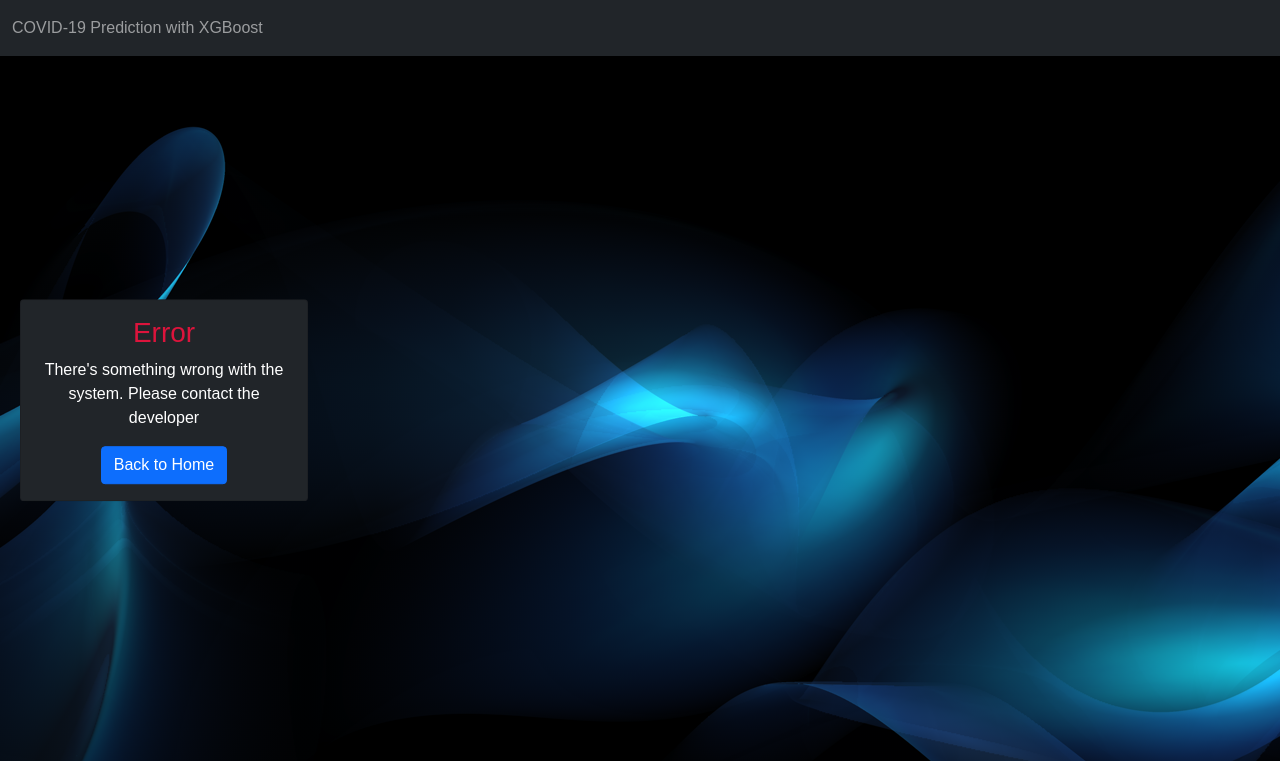
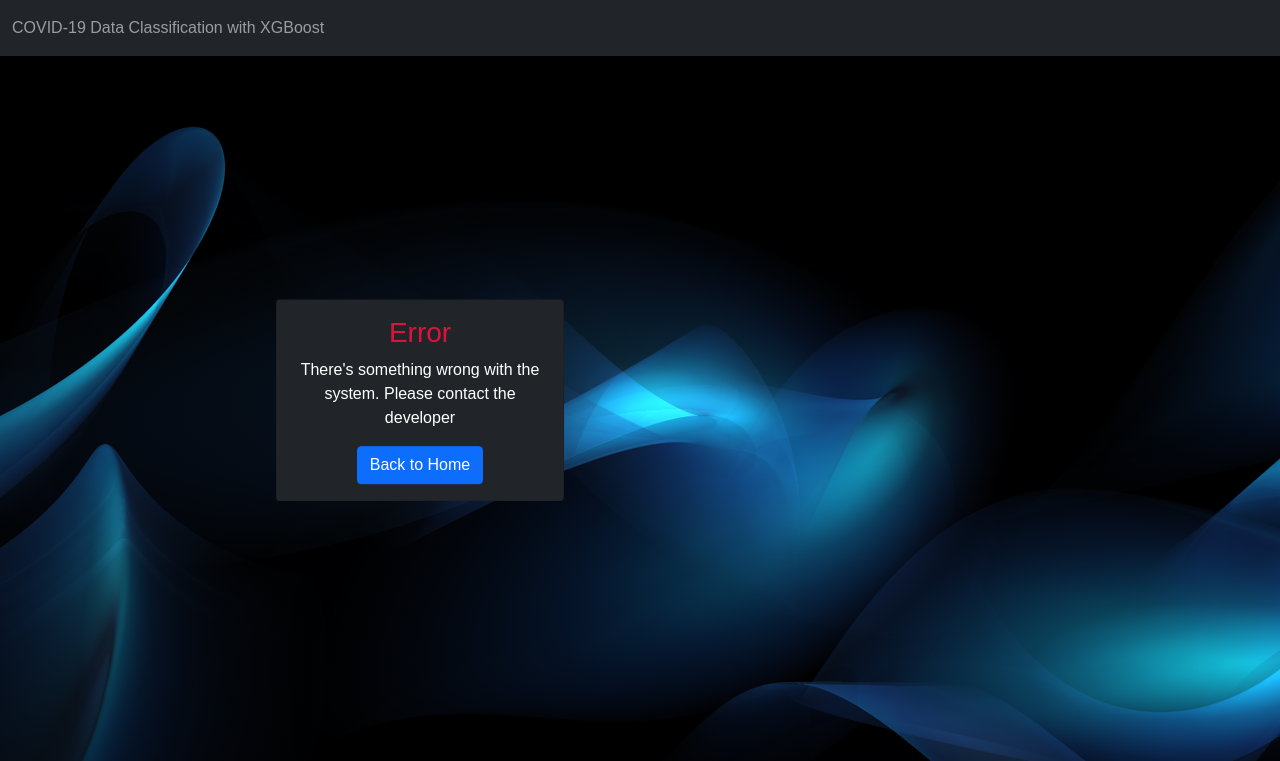
Before and after one commit to alredho/covid-pred-trial, a Flask app: template templates/result.html in a window 1280 px wide. Shown: the top 761 px of the page. Run offline with Flask 2, Linux system fonts and the light colour scheme; the template is opened without the code that fills it, so the values that code supplies are empty; parts of the project's set-up code (start-up, migrations or seed data) failed here and were passed over.

Commit message:
Add files via upload
add class fix css

```diff
--- a/app.py
+++ b/app.py
@@ -1,6 +1,8 @@
+from json import load
 from flask import Flask, render_template, url_for, request, redirect
 import numpy as np
 import pickle
+from model import Xgboost
 
 app = Flask(__name__)
 
@@ -10,8 +12,8 @@ load_model = pickle.load(open('covid_xgboost_model.pkl', 'rb'))
 def index():
     return render_template('index.html')
 
-@app.route('/test', methods = ['POST'])
-def test():
+@app.route('/classifier', methods = ['POST'])
+def classifier():
     data = request.form.to_dict()
     name = data['inputName']
     fin_data = np.array([
@@ -19,14 +21,11 @@ def test():
         data['radioHeadache'], data['radioAge'], data['radioGender']]
         ])
     fin_data = fin_data.astype('int')
-    prediction = load_model.predict(fin_data)
 
-    if prediction == 0:
-        prediction = "Negative"
-    elif prediction == 1:
-        prediction = "Positive"
+    xgboost_model = Xgboost(load_model)
+    result = xgboost_model.classify(fin_data)
 
-    return render_template('result.html', prediction = prediction, name = name)
+    return render_template('result.html', classification = result, name = name)
 
 if __name__ == "__main__":
     app.run(debug=True)
--- a/static/css/style-index.css
+++ b/static/css/style-index.css
@@ -17,11 +17,14 @@ body {
 }
 
 #get-started {
-    margin: 0;
+    margin: auto;
     position: absolute;
+    left: 20%;
+    right: 20%;
     top: 50%;
     -ms-transform: translateY(-50%);
     transform: translateY(-50%);
+
 }
 
 #start-button {
--- a/static/css/style-result.css
+++ b/static/css/style-result.css
@@ -7,6 +7,8 @@ body {
     margin: 0;
     position: absolute;
     top: 50%;
+    left: 20%;
+    right: 20%;
     -ms-transform: translateY(-50%);
     transform: translateY(-50%);
 }
--- a/templates/index.html
+++ b/templates/index.html
@@ -13,7 +13,7 @@
       <nav class="navbar navbar-dark bg-dark">
         <div class="container-fluid">
           <span class="navbar-text">
-            COVID-19 Prediction with XGBoost
+            COVID-19 Data Classification with XGBoost
           </span>
         </div>
       </nav>
@@ -45,7 +45,7 @@
             <button type="button" class="btn-close" data-bs-dismiss="modal" aria-label="Close"></button>
           </div>
           <div class="modal-body">
-            <form action="/test" method="post">
+            <form action="/classifier" method="post">
               <div class="row" id="form-container">
                 <div id="form-get">
                       <ul class="list-group">
@@ -162,7 +162,6 @@
                 </div>
               </div>
               <div class="modal-footer">
-                <button type="button" class="btn btn-secondary" data-bs-dismiss="modal">Close</button>
                 <button type="submit" class="btn btn-primary">Submit</button>
               </div>
             </form>
--- a/templates/result.html
+++ b/templates/result.html
@@ -4,7 +4,7 @@
     <meta charset="UTF-8">
     <meta http-equiv="X-UA-Compatible" content="IE=edge">
     <meta name="viewport" content="width=device-width, initial-scale=1.0">
-    <title>COVID-19 Prediction Result</title>
+    <title>COVID-19 Data Classification Result</title>
     <link href="https://cdn.jsdelivr.net/npm/bootstrap@5.1.3/dist/css/bootstrap.min.css" rel="stylesheet" integrity="sha384-1BmE4kWBq78iYhFldvKuhfTAU6auU8tT94WrHftjDbrCEXSU1oBoqyl2QvZ6jIW3" crossorigin="anonymous">
     <link rel="stylesheet" type="text/css" href="{{ url_for('static', filename='css/style-result.css') }}">
 </head>
@@ -13,13 +13,13 @@
         <nav class="navbar navbar-dark bg-dark">
           <div class="container-fluid">
             <span class="navbar-text">
-              COVID-19 Prediction with XGBoost
+              COVID-19 Data Classification with XGBoost
             </span>
           </div>
         </nav>
     </header>
     <section id="result">
-            {% if prediction == "Positive" %}
+            {% if classification == "Positive" %}
             <div class="content">
                 <div class="card bg-dark text-center">
                     <div class="card-header">
@@ -35,7 +35,7 @@
                     </div>
                 </div>
             </div>
-            {% elif prediction == "Negative" %}
+            {% elif classification == "Negative" %}
             <div class="content">
                 <div class="card bg-dark text-center">
                     <div class="card-header">
```
Also changed, not shown: model.py (added, +15 -0 lines).
